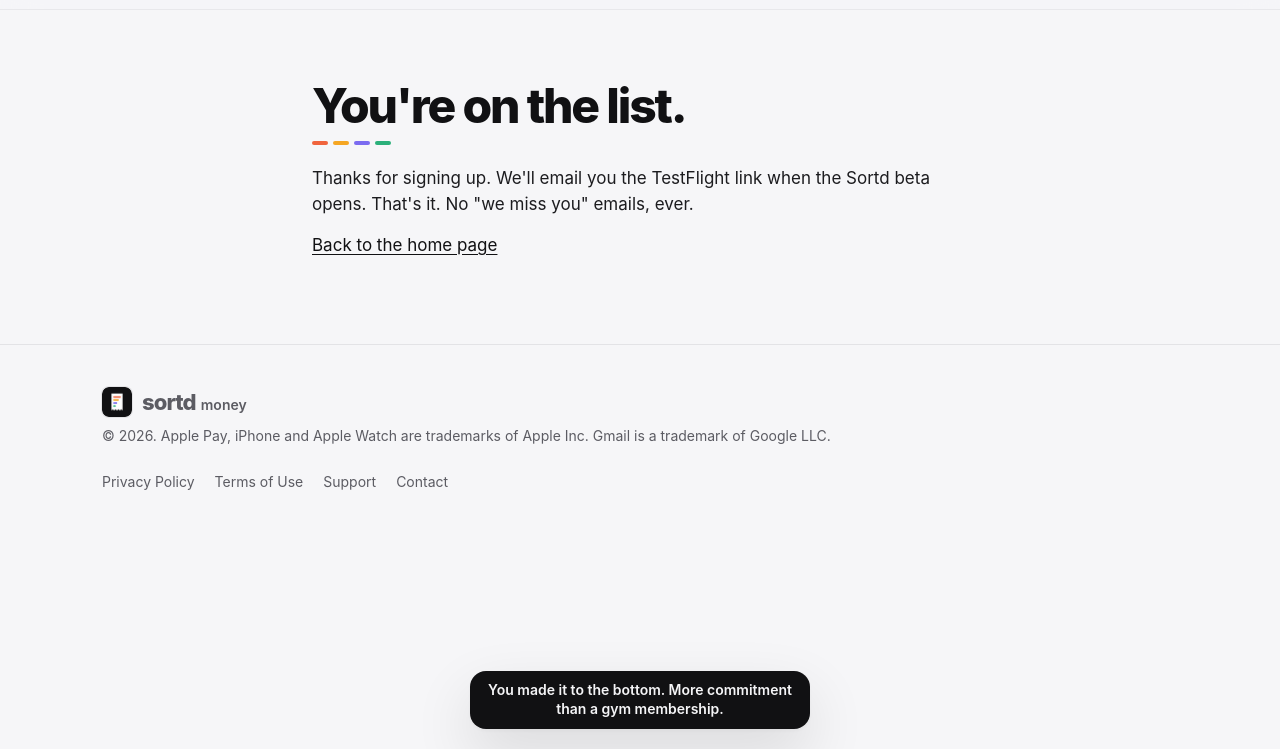
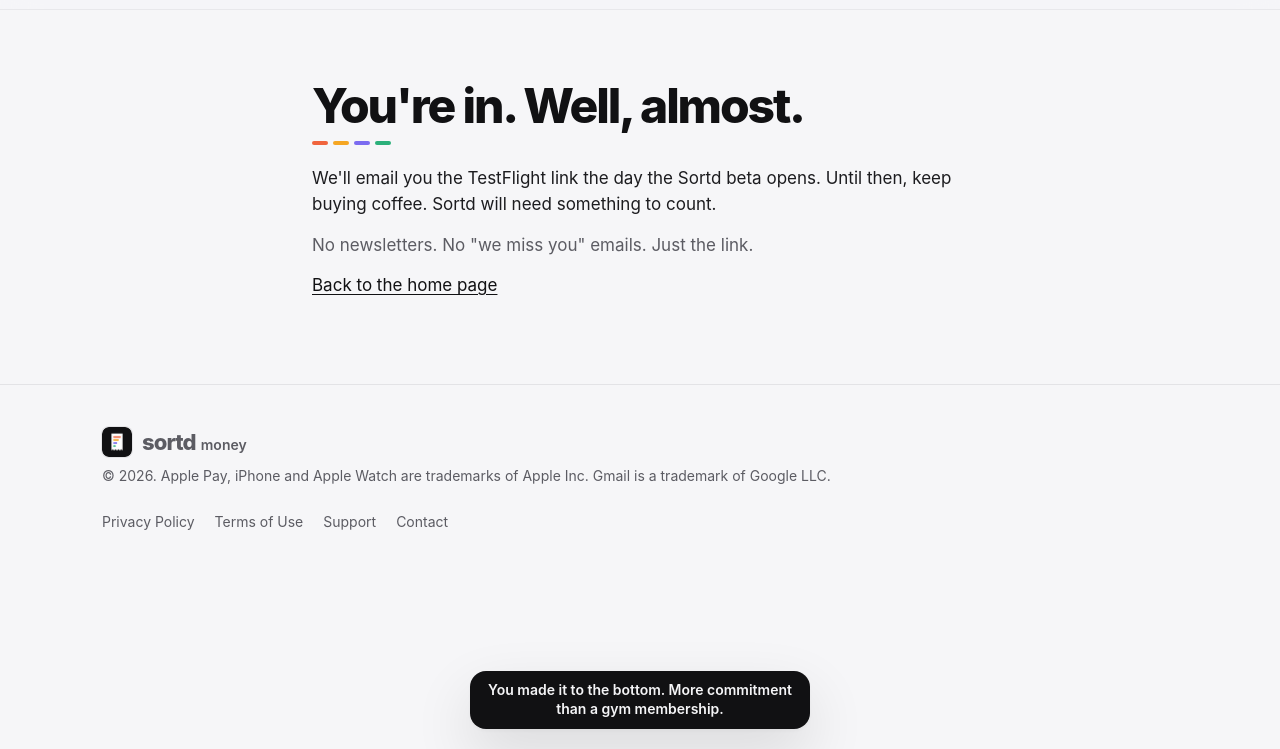
Before and after one commit to kameshraj912/sortd, a plain HTML site: page site/beta-thanks.html in a window 1280 px wide. Shown: the part 51-800 px from the top of the page. Drawn offline with Linux system fonts and the light colour scheme.

Commit message:
Funnier message after someone joins the beta list
"You're in. Well, almost." with a coffee joke and a no-spam line, on
both the in-page confirmation and the no-JavaScript thank-you page.

```diff
--- a/site/beta-thanks.html
+++ b/site/beta-thanks.html
@@ -4,7 +4,7 @@
 <meta charset="utf-8">
 <meta name="robots" content="noindex">
 <meta name="viewport" content="width=device-width, initial-scale=1">
-<title>You're on the list – Sortd Money</title>
+<title>You're in – Sortd Money</title>
 <meta name="description" content="Thanks for joining the Sortd beta list.">
 <meta name="theme-color" content="#f6f6f8" media="(prefers-color-scheme: light)">
 <meta name="theme-color" content="#121214" media="(prefers-color-scheme: dark)">
@@ -33,9 +33,10 @@
   </div>
 </header>
 <main id="main" class="doc">
-  <h1>You're on the list.</h1>
+  <h1>You're in. Well, almost.</h1>
   <div class="bars" aria-hidden="true"><span></span><span></span><span></span><span></span></div>
-  <p>Thanks for signing up. We'll email you the TestFlight link when the Sortd beta opens. That's it. No "we miss you" emails, ever.</p>
+  <p>We'll email you the TestFlight link the day the Sortd beta opens. Until then, keep buying coffee. Sortd will need something to count.</p>
+  <p class="muted">No newsletters. No "we miss you" emails. Just the link.</p>
   <p><a href="/">Back to the home page</a></p>
 </main>
 <footer class="site-footer">
```
Also changed, not shown: site/beta.html (+3 -2 lines).
